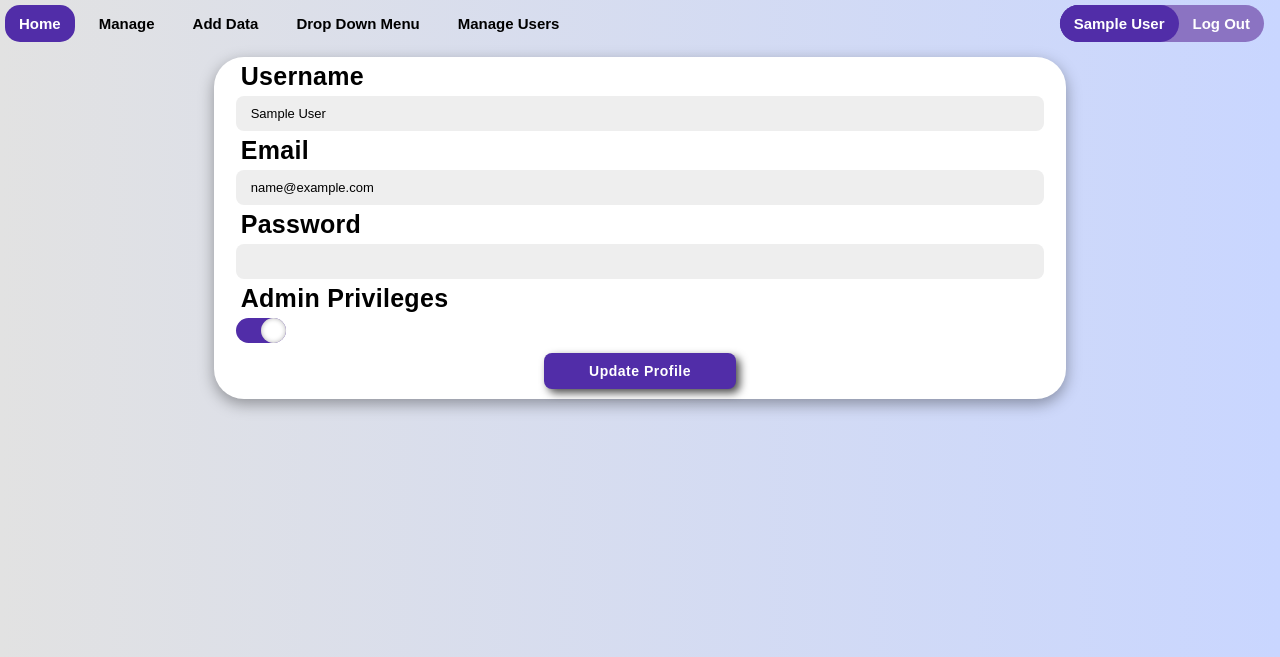
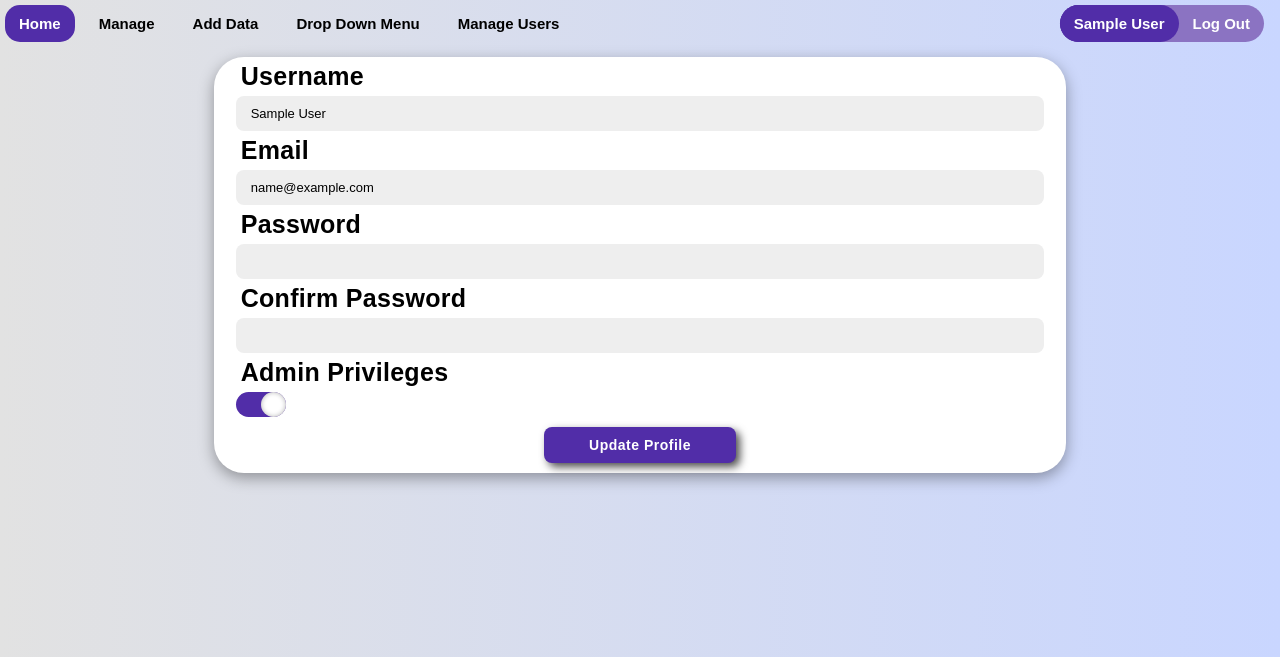
Before and after one commit to AuricFox/Flask_template_login, a Flask app: page /admin/update_user/1 in a window 1280 px wide. Shown: the top 657 px of the page. Run offline with Flask 3, Linux system fonts and the light colour scheme; a user stored in the database is signed in; tables that the repository leaves empty hold one stand-in row (values such as "Sample post"); parts of the project's set-up code (start-up, migrations or seed data) failed here and were passed over.

Commit message:
Updating user_form and adding error messages to admin pages

```diff
--- a/app/admin/routes.py
+++ b/app/admin/routes.py
@@ -23,13 +23,18 @@ def index():
     Output(s):
         A HTML template with all the registered users
     '''
-    admin = get_current_user()
-    # Check if the current user has admin privileges
-    if not admin.is_admin:
+    try:
+        admin = get_current_user()
+        # Check if the current user has admin privileges
+        if not admin.is_admin:
+            return redirect(url_for('main.index'))
+
+        users = get_user_record()
+        return render_template('./admin/manage_users.html', nav_id="manage-user-page", users=users, username=admin.name)
+
+    except Exception as e:
+        LOGGER.error(f"An error occurred when accessing admin page: {e}")
         return redirect(url_for('main.index'))
-
-    users = get_user_record()
-    return render_template('./admin/manage_users.html', nav_id="manage-user-page", users=users, username=admin.name)
 
 # ==============================================================================================================
 @bp.route('/view_user/<int:id>')
@@ -44,16 +49,20 @@ def view_user(id):
     Output(s):
         Redirects to the home page if id is None, else redirects to the user's profile page
     '''
-    admin = get_current_user()
-    # Check if the current user has admin privileges
-    if not admin.is_admin:
-        return redirect(url_for('main.index'))
+    try:
+        admin = get_current_user()
+        # Check if the current user has admin privileges
+        if not admin.is_admin:
+            return redirect(url_for('main.index'))
 
-    user = get_user_record(user_id=id)
+        # Get the data upon the first instance of the key
+        user = get_user_record(user_id=id)
+        return render_template('./admin/view_user.html', nav_id="home-page", user=user, username=admin.name)
 
-    # Get the data upon the first instance of the key
-    #user = get_user_record(user_id=user_id)
-    return render_template('./admin/view_user.html', nav_id="home-page", user=user, username=admin.name)
+    except Exception as e:
+        LOGGER.error(f"An error occurred when viewing info on user {id}: {e}")
+        flash("Failed to access user profile", "error")
+        return redirect(url_for('admin.index'))
 
 # ==============================================================================================================
 @bp.route('/update_user/<int:id>', methods=['GET','POST'])
--- a/app/forms/user_form.py
+++ b/app/forms/user_form.py
@@ -1,6 +1,6 @@
 from flask_wtf import FlaskForm
-from wtforms import EmailField, PasswordField, StringField, BooleanField
-from wtforms.validators import Optional, Length
+from wtforms import EmailField, PasswordField, StringField, BooleanField, HiddenField
+from wtforms.validators import DataRequired, Optional, Length, ValidationError
 
 from app.models.models import User
 
@@ -8,6 +8,9 @@ class UserForm(FlaskForm):
     '''
     Used for validating User credentials for admin functionality
     '''
+    id = HiddenField(
+        "ID", validators=[DataRequired()]
+    )
     username = StringField(
         "Username", validators=[Optional(), Length(min=6, max=100)]
     )
@@ -17,22 +20,43 @@ class UserForm(FlaskForm):
     password = PasswordField(
         "Password", validators=[Optional(), Length(min=8, max=100)]
     )
+    confirm = PasswordField(
+        "Confirm Password", validators=[Optional(), Length(min=8, max=100)]
+    )
     is_admin = BooleanField(
         "Admin Privileges", validators=[Optional()]
     )
 
+     # ==============================================================================================================
+    def validate_username(self, field):
+        '''
+        Validates the username to see if it is registered to another user or not
+
+        Parameter(s):
+            field: username field from the submitted form
+
+        Output(s):
+            Raises validation error if the username is taken by another user
+        '''
+        existing_user = User.query.filter(User.id != self.id.data, User.name == field.data).first()
+        if existing_user:
+            raise ValidationError("Username already exists!")
+
     # ==============================================================================================================
-    def email_validator(self, field):
+    def validate_email(self, field):
         '''
-        Validate email to see if it is registered
+        Validate the user's email to see if it is registered to another user or not
+        NOTE: This function only checks for basic email inputs in the database not real emails
 
         Parameter(s):
             field: email field from the submitted form
 
         Output(s):
-            True if the email is registered, else false
+            Raises a validation error if the email is taken by another user
         '''
-        return True if User.query.filter_by(email=field.data).first() else False
+        existing_user = User.query.filter(User.id != self.id.data, User.email == field.data).first()
+        if existing_user:
+            raise ValidationError("Email address already exists!")
 
     # ==============================================================================================================
     def validate(self, extra_validators=None):
@@ -43,9 +67,25 @@ class UserForm(FlaskForm):
         if not initial_validation:
             return False
 
-        # Check if the email exists
-        if not self.email_validator(self.email):
-            self.email.errors.append("Invalid Email")
+        user = User.query.filter_by(id=self.id.data).first()
+        if not user:
+            self.id.errors.append("Invalid user ID!")
             return False
 
+        if self.password.data or self.confirm.data:
+            # Check if a password was enetered
+            if not self.password.data:
+                self.password.errors.append("Password is required!")
+                return False
+
+            # Check if a confirmation password was enetered
+            if not self.confirm.data:
+                self.confirm.errors.append("Confirm password is required!")
+                return False
+
+            # Check if the two passwords are the same (password and confirmation password)
+            if self.password.data != self.confirm.data:
+                self.confirm.errors.append("Passwords must match!")
+                return False
+
         return True
--- a/app/static/css/base.css
+++ b/app/static/css/base.css
@@ -645,6 +645,10 @@ tr:last-child td {
     font-size: 10px;
 }
 
+.record-form .error-message {
+    padding-top: 10px;
+}
+
 .error-element {
     box-shadow: 0 0 0 1px red;
     background: rgba(255,0,0,0.1);
--- a/app/templates/admin/edit_user.html
+++ b/app/templates/admin/edit_user.html
@@ -5,17 +5,46 @@
 {% block content %}
 <form class="record-form shadow" action="{{ url_for('admin.update_user', id=user.id) }}" method="post" enctype="multipart/form-data">
     {{ form.csrf_token }}
+    {{ form.id(value=user.id) }}
     <div class="form-topic">
         {{ form.username.label(class='title') }}
-        {{ form.username(value=user.name | escape) }}
+
+        {% if form.username.errors %}
+            {{ form.username(class='error-element', value=user.name | escape) }}
+            <p class="error-message">{{ form.username.errors[0] }}</p>
+        {% else %}
+            {{ form.username(value=user.name | escape) }}
+        {% endif %}
     </div>
     <div class="form-topic">
         {{ form.email.label(class='title') }}
-        {{ form.email(value=user.email | escape) }}
+
+        {% if form.email.errors %}
+            {{ form.email(class='error-element', value=user.email | escape) }}
+            <p class="error-message">{{ form.email.errors[0] }}</p>
+        {% else %}
+            {{ form.email(value=user.email | escape) }}
+        {% endif %}
     </div>
     <div class="form-topic">
         {{ form.password.label(class='title') }}
-        {{ form.password }}
+
+        {% if form.password.errors %}
+            {{ form.password(class='error-element') }}
+            <p class="error-message">{{ form.password.errors[0] }}</p>
+        {% else %}
+            {{ form.password }}
+        {% endif %}
+    </div>
+    <div class="form-topic">
+        {{ form.confirm.label(class='title') }}
+
+        {% if form.confirm.errors %}
+            {{ form.confirm(class='error-element') }}
+            <p class="error-message">{{ form.confirm.errors[0] }}</p>
+        {% else %}
+            {{ form.confirm }}
+        {% endif %}
     </div>
     <div class="form-topic">
         {{ form.is_admin.label(class='title') }}
--- a/app/templates/admin/view_user.html
+++ b/app/templates/admin/view_user.html
@@ -18,10 +18,6 @@
         <div class="description center-txt">{{ user.email | escape }}</div>
     </div>
     <div>
-        <div class="title center-txt">Password (Encrypted)</div>
-        <div class="description center-txt">{{ user.password | escape }}</div>
-    </div>
-    <div>
         <div class="title center-txt">Date Created</div>
         <div class="description center-txt">{{ user.created_on | escape }}</div>
     </div>
```
